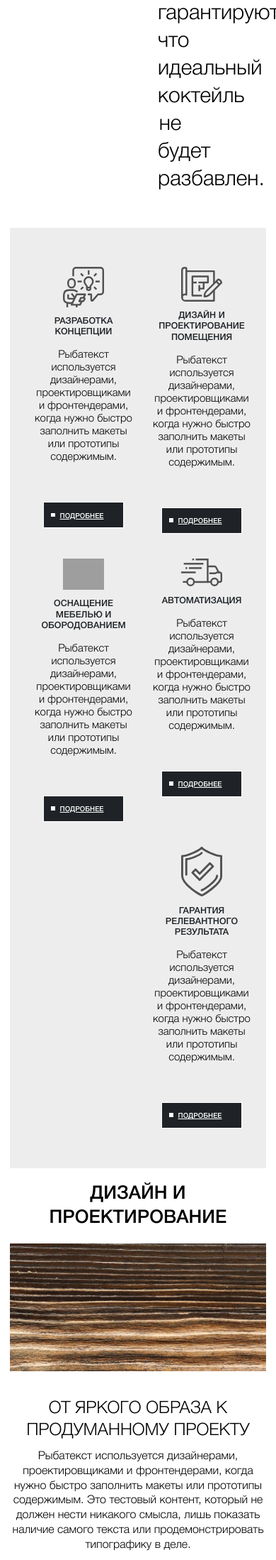
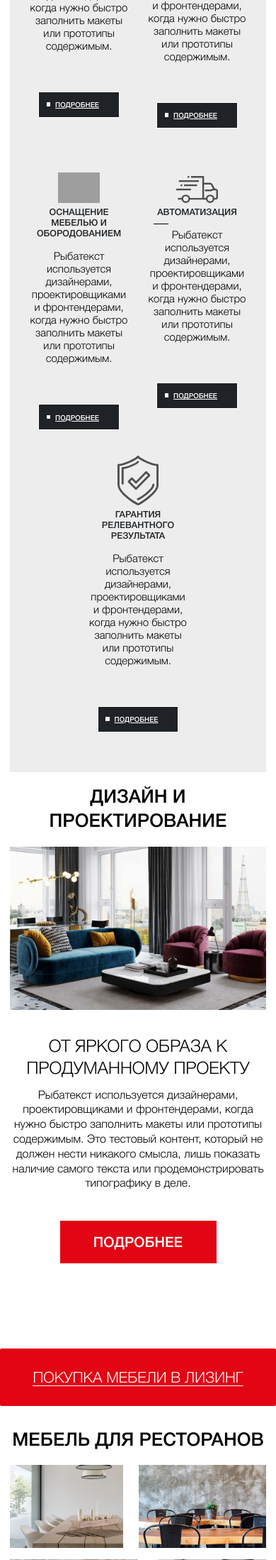
Before and after one commit to KamilSadekov/tehno-bar.ru, a PHP site: page /index-main.html in a window 390 px wide; the page is wider, and only the part inside the window is pictured. Shown: the part 1483-3681 px from the top of that part at 71% size. Run offline with PHP 8.4, Linux system fonts and the light colour scheme; some libraries are stand-ins or nearby versions; grey boxes are pictures that could not be loaded.

Commit message:
fixed classes

```diff
--- a/css/hotstyle.css
+++ b/css/hotstyle.css
@@ -1,5 +1,6 @@
 *{
     outline: none !important;
+    box-sizing: border-box;
 }
 
 
@@ -104,6 +105,7 @@
 }
 .left-photos{
     flex-basis: 562px;
+    margin-right: 15px;
 }
 .left-photos img:first-of-type{
    margin-bottom: 14px;
@@ -891,14 +893,14 @@
 }
 /* main page */
 .main-title{
-    opacity: 1;
     color: #010000;
     font-size: 30px;
     font-weight: 300;
     padding-top: 79px;
-    padding-left: 209px;
-    padding-right: 118px;
+    max-width: 1314px;
     text-align: center;
+    margin-left: auto;
+    margin-right: auto;
 }
 .main-title span{
     color: #e20514;
@@ -916,10 +918,19 @@
     -webkit-box-align: start;
     align-items: flex-start;
 }
+div.features__title {
+    margin: 0.8rem 0 .4rem
+}
+div.features__icon {
+    height: 10rem;
+}
 .features__list {
     display: -webkit-box;
     display: flex;
     line-height: 1.2;
+}
+.list-wrapper{
+   display: none;
 }
 .features__item {
     -webkit-box-flex: 0;
@@ -942,11 +953,14 @@
     margin-bottom: 50px;
 }
 .main-left{
+    max-width: 450px;
+    margin-right: 95px;
+}
+.main-left-items{
     display: flex;
     flex-direction: column;
     align-items: flex-start;
-    max-width: 450px;
-    margin-right: 95px;
+    justify-content: flex-start;
 }
 .main-grid-photos{
     display: flex;
@@ -1201,7 +1215,7 @@
     flex-direction: column;
 
 }
-.goods__name{
+.goods__name-main{
     color: #000;
     z-index: 2;
     justify-self: flex-end;
@@ -1217,6 +1231,18 @@
     z-index: 2;
     position: absolute;
     bottom: 0;
+}
+.right-bottom-last{
+    max-width: 330px;
+}
+.img-change{
+    display: none;
+}
+.images-grid{
+    position: relative;
+}
+div.mainp-text-grid{
+    z-index: 1;
 }
 @media screen and (max-width: 1876px){
 
@@ -1283,8 +1309,33 @@
         justify-content: center;
         flex-direction: column-reverse;
     }
-}
-
+    div.first-main-item{
+        display: block;
+        margin-right: 0;
+    }
+    div.second-main-item{
+        display: none;
+    }
+    div.main-page-description{
+        display: flex;
+        flex-direction: column;
+        align-items: center;
+    }
+    .main-left{
+        display: none;
+    }
+}
+@media screen and (max-width: 1699px){
+    div.features__title:after {
+     display: block;
+    }
+    div.features-first:after{
+        display: none;
+    }
+    .features__list{
+        flex-wrap: wrap;
+    }
+}
 @media screen and (max-width: 1612px){
     .bussiness-description {
         padding: 50px;
@@ -1401,11 +1452,67 @@
     .benefit-item:last-of-type{
         margin-bottom: 0;
        }
-
-}
-.goods__banner_link br{
-    display: none;
-}
+       .main-right {
+        max-width: 100%;
+        margin-left: 0;
+        display: flex;
+        flex-direction: column;
+    }
+    .main-grid-photos {
+        margin-bottom: 55px;
+        flex-direction: column-reverse;
+    }
+    div.main-more-btn{
+        min-width: 221px;
+        font-size: 20px;
+        padding: 17px 0;
+    }
+    .main-grid-description{
+        max-width: 544px;
+        text-align: center;
+        margin-top: 36px;
+    }
+    .goods__banner_link br{
+        display: none;
+    }
+    .main-right-bottom img,
+    .main-right-top img{
+        min-width: 0;
+        min-height: 0;
+    }
+    .main-right-bottom{
+        flex-direction: row-reverse;
+    }
+    .first-right{
+        display: none;
+    }
+    .img-change{
+        display: inline-block;
+    }
+    .main-right-top{
+        flex-direction: row-reverse;
+    }
+    .right-top-last{
+        margin-right: 22px;
+    }
+    .right-bottom-last{
+        max-width: unset;
+        margin-right: 22px;
+    }
+    div.left-mainp-photos{
+        display: block;
+    }
+    div.mainp-box-image{
+        flex-direction: row;
+    }
+    div.mainp-text-grid{
+        margin-top: 0;
+        margin-left: auto;
+        margin-right: auto;
+        padding: 35px 0 0 0;
+    }
+}
+
 
 @media screen and (max-width: 1520px){
     .example-wrap {
@@ -1498,6 +1605,14 @@
         max-width: 840px
     }
 }
+@media screen and (max-width: 1290px){
+    div.features-last::after{
+        display: none;
+    }
+    .features-last-item{
+        margin-right: auto;
+    }
+}
 @media screen and (max-width: 1120px){
     .example_2{
         display: flex;
@@ -1521,7 +1636,20 @@
         margin-bottom: 60px;
     }
 }
-
+@media screen and (max-width: 1070px){
+   div.pre-last::after{
+       display: none;
+   }
+   div.pre-last::before{
+    content: "";
+    position: absolute;
+    left: 100%;
+    top: 50%;
+    border-bottom: 1px solid #000006;
+    width: 3rem;
+    margin-left: 11rem;
+   }
+}
 @media screen and (max-width: 977px){
     .design-frame::before{
         width: 76px;
@@ -1631,6 +1759,24 @@
     }
     .bussiness-description h2 {
         text-align: center;
+    }
+    .features__item {
+        margin-right: auto;
+    }
+    div.pre-last::before{
+        display: none;
+    }
+    div.features__middle::after{
+        display: none;
+    }
+    .features__middle::before{
+        content: "";
+        position: absolute;
+        left: 100%;
+        top: 50%;
+        border-bottom: 1px solid #000006;
+        width: 3rem;
+        margin-left: 5rem;
     }
 }
 @media screen and (max-width: 750px){
--- a/index-hotel.html
+++ b/index-hotel.html
@@ -1058,6 +1058,7 @@
 	<input type="text" placeholder="Гостевая площадь:">
 	<input type="text" placeholder="Площадь кухонных момещений:">
 	<input type="text" placeholder="Количество посадочных мест:">
+	<input type="text" placeholder="Приблизительная дата открытия:">
 	<input name="form-btn" value="ОСТАВИТЬ ЗАЯВКУ" class="design-btn red-form-btn form-btn" type="submit">
   </form>
 </div>
--- a/index-main.html
+++ b/index-main.html
@@ -723,11 +724,11 @@
 				   </div>
 				</li>
 
-				<li class="features__item" id="bx_651765591_14282">
+				<li class="features__item features__middle__item" id="bx_651765591_14282">
 					<div class="features__icon">
 						<img src="svg/sofa.svg" width="83" alt="features">
 					</div>
-                    <div class="features__title">Оснащение мебелью и обородованием</div>
+                    <div class="features__title features__middle">Оснащение мебелью и обородованием</div>
                     <div class="features__text">
                     <p>
                         Рыбатекст используется
@@ -741,11 +742,11 @@
 
 				</li>
 
-				<li class="features__item" id="bx_651765591_14283">
+				<li class="features__item pre-last-item" id="bx_651765591_14283">
 					<div class="features__icon">
 						<img src="svg/truck.svg" width="83" alt="features">
 					</div>
-                    <div class="features__title">автоматизация</div>
+                    <div class="features__title pre-last">автоматизация</div>
                     <div class="features__text">
                     <p>
                         Рыбатекст используется
@@ -758,11 +759,11 @@
                 </div>
             </li>
 
-			<li class="features__item" id="bx_651765591_14481">
+			<li class="features__item features-last-item" id="bx_651765591_14481">
 					<div class="features__icon">
 						<img src="svg/define.svg" width="83" alt="features">
 					</div>
-				<div class="features__title">ГАРАНТИЯ РЕЛЕВАНТНОГО РЕЗУЛЬТАТА</div>
+				<div class="features__title features-last">ГАРАНТИЯ РЕЛЕВАНТНОГО РЕЗУЛЬТАТА</div>
 				<div class="features__text">
                     <p>
                         Рыбатекст используется
@@ -783,7 +784,7 @@
 <div class="container">
     <div class="title"><span>Дизайн и проектирование</span></div>
     <div class="bussiness">
-        <div class="bussiness-description design-main__description">
+        <div class="bussiness-description design-main__description main-page-description">
             <h2>
                 ОТ ЯРКОГО ОБРАЗА<br class="bussiness-title">
                 К ПРОДУМАННОМУ ПРОЕКТУ
@@ -798,10 +799,10 @@
             </p>
            <a href=""><div class="more-btn main-more-btn">ПОДРОБНЕЕ</div></a>
         </div>
-        <div class="bussiness-items first-item">
+        <div class="bussiness-items first-item first-main-item">
             <img src="img/main-page/design-project.jpg" alt="">
         </div>
-        <div class="bussiness-items second-item">
+        <div class="bussiness-items second-item second-main-item">
             <img src="img/test-photo/test-5.jpg" alt="">
         </div>
     </div>
@@ -817,10 +818,13 @@
     <div class="container">
         <div class="title"><span>Мебель для Ресторанов</span></div>
 	</div>
+	<div class="container">
         <div class="main-grid-photos">
             <div class="main-left">
+				<div class="main-left-items">
 					<img src="img/main-page/left-photo-top.jpg" alt="" style="margin-bottom: 16px;">
 					<img src="img/main-page/left-photo-bot.jpg" alt="">
+			    </div>
             </div>
             <div class="main-grid-description">
                 <h2>
@@ -840,12 +844,15 @@
             </div>
             <div class="main-right">
                 <div class="main-right-top">
-                    <img src="img/main-page/right-photo-top-1.jpg" alt="" style="margin-right: 22px;">
-                    <img src="img/main-page/right-photo-top-2.jpg" alt="">
+					<img src="img/main-page/right-photo-bot-2.jpg" alt="" class="img-change">
+                    <img src="img/main-page/right-photo-top-1.jpg" class="first-right"alt="" style="margin-right: 22px;">
+                    <img src="img/main-page/right-photo-top-2.jpg"  class="right-top-last" alt="">
                 </div>
                 <div class="main-right-bottom">
-                    <img src="img/main-page/right-photo-bot-1.jpg" alt="" style="margin-right: 22px;">
-                    <img src="img/main-page/right-photo-bot-2.jpg" alt="" style="max-width: 330px;">
+					<img src="img/main-page/right-photo-top-2.jpg" alt="" class="img-change">
+                    <img src="img/main-page/right-photo-bot-1.jpg" class="first-right" alt="" style="margin-right: 22px;">
+                    <img src="img/main-page/right-photo-bot-2.jpg" alt="" class="right-bottom-last">
+                </div>
             </div>
 		</div>
 	</div>
@@ -869,15 +884,7 @@
 				</p>
 			</div>
 				<div class="more-button">
-                        <a href="#"><div class="more-btn">ПОДРОБНЕЕ</div></a>
-                    </div>
-            </div>
-            <div class="left-photos">
-                <img src="img/yellow-1.png" alt="forniture">
-                <img src="img/red-1.png" alt="forniture">
-            </div>
-            <div class="right-photo">
-                <img src="img/blue-big-1.png" alt="forniture">
+					<a href="#"><div class="more-btn main-more-btn">ПОДРОБНЕЕ</div></a>
 				</div>
 		</div>
     </div>
```
Also changed, not shown: other parts of index-main.html (+32 -23 lines). Lines whose indentation alone changed are shown as unchanged.
